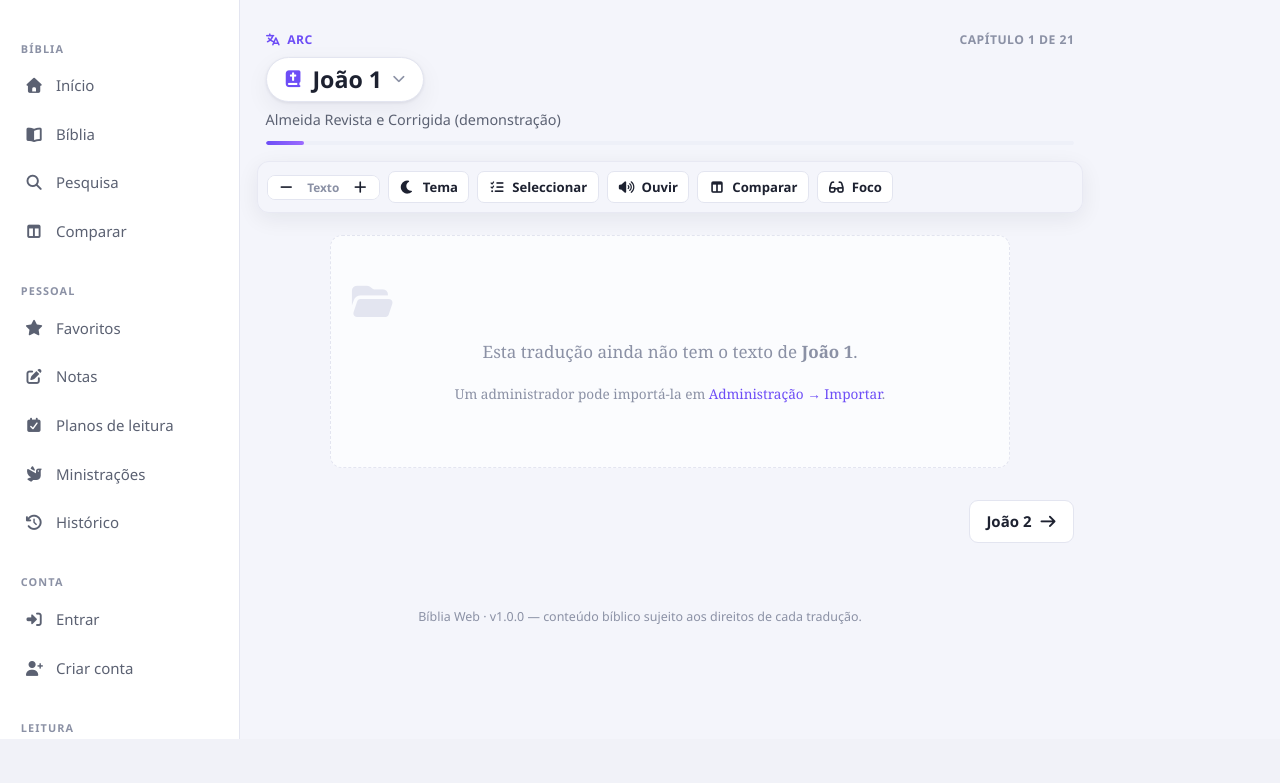
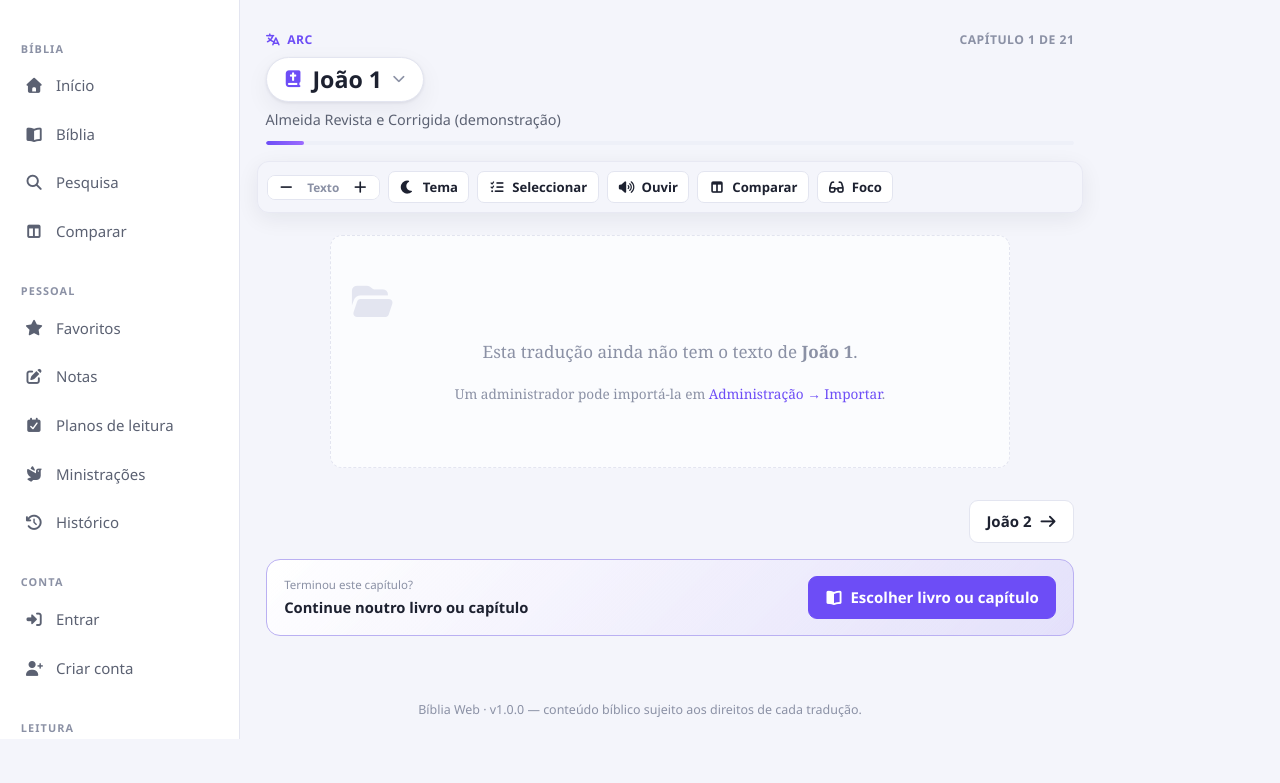
Before and after one commit to mbeve235/biblia, a PHP site: page /biblia-web/leitura.php in a window 1280 px wide. Shown: the part 61-844 px from the top of the page. Before the commit the page ends 800 px from the top, so only its background shows below. Run offline with PHP 8.4, Linux system fonts and the light colour scheme; data comes from the database, SQL or seed files in the repository; data that the repository does not hold is empty.

Commit message:
Facilita troca de livro no fim do capitulo

```diff
--- a/assets/css/style.css
+++ b/assets/css/style.css
@@ -511,6 +511,10 @@ table.table { width: 100%; border-collapse: collapse; font-size: .88rem; }
 .chapter-nav {
   display: flex; justify-content: space-between; gap: 1rem; margin-top: 2rem;
 }
+.reader-end-switch { display: flex; align-items: center; justify-content: space-between; gap: 1rem; margin-top: 1rem; padding: 1rem 1.1rem; border: 1px solid color-mix(in srgb, var(--accent) 35%, var(--border)); border-radius: 14px; background: linear-gradient(135deg, var(--surface), var(--accent-soft)); }
+.reader-end-switch > div { display: grid; gap: .1rem; }
+.reader-end-switch small { color: var(--text-faint); font-size: .72rem; }
+.reader-end-switch strong { font-size: .92rem; }
 
 /* Modal selector de livros */
 .modal-overlay {
@@ -1351,6 +1355,8 @@ input:disabled, select:disabled, textarea:disabled {
 
   /* Navegação prev/next: botões podem quebrar em duas linhas */
   .chapter-nav .btn { white-space: normal; text-align: left; padding: .5rem .7rem; }
+  .reader-end-switch { align-items: stretch; flex-direction: column; }
+  .reader-end-switch .btn { width: 100%; justify-content: center; }
 
   /* Modal de livros/capítulos em folga quase total */
   .modal-overlay { padding: 3.4rem .55rem 1rem; align-items: stretch; }
@@ -1457,7 +1463,7 @@ body.reading-mode .reading-exit {
 
 /* Impressão */
 @media print {
-  .topbar, .sidebar, .bottom-nav, .reader-controls, .chapter-nav, .vtools, .reading-exit { display: none !important; }
+  .topbar, .sidebar, .bottom-nav, .reader-controls, .chapter-nav, .reader-end-switch, .vtools, .reading-exit { display: none !important; }
   .main { margin: 0; }
   body { background: #fff; color: #000; }
 }
--- a/leitura.php
+++ b/leitura.php
@@ -197,6 +197,16 @@ if ($user = current_user()) {
     </a>
   <?php endif; ?>
 </nav>
+
+<div class="reader-end-switch">
+  <div>
+    <small>Terminou este capítulo?</small>
+    <strong>Continue noutro livro ou capítulo</strong>
+  </div>
+  <a href="#" class="btn btn-primary" data-open-books aria-haspopup="dialog">
+    <i class="fas fa-book-open"></i> Escolher livro ou capítulo
+  </a>
+</div>
 
 <?php endif; ?>
 
```
